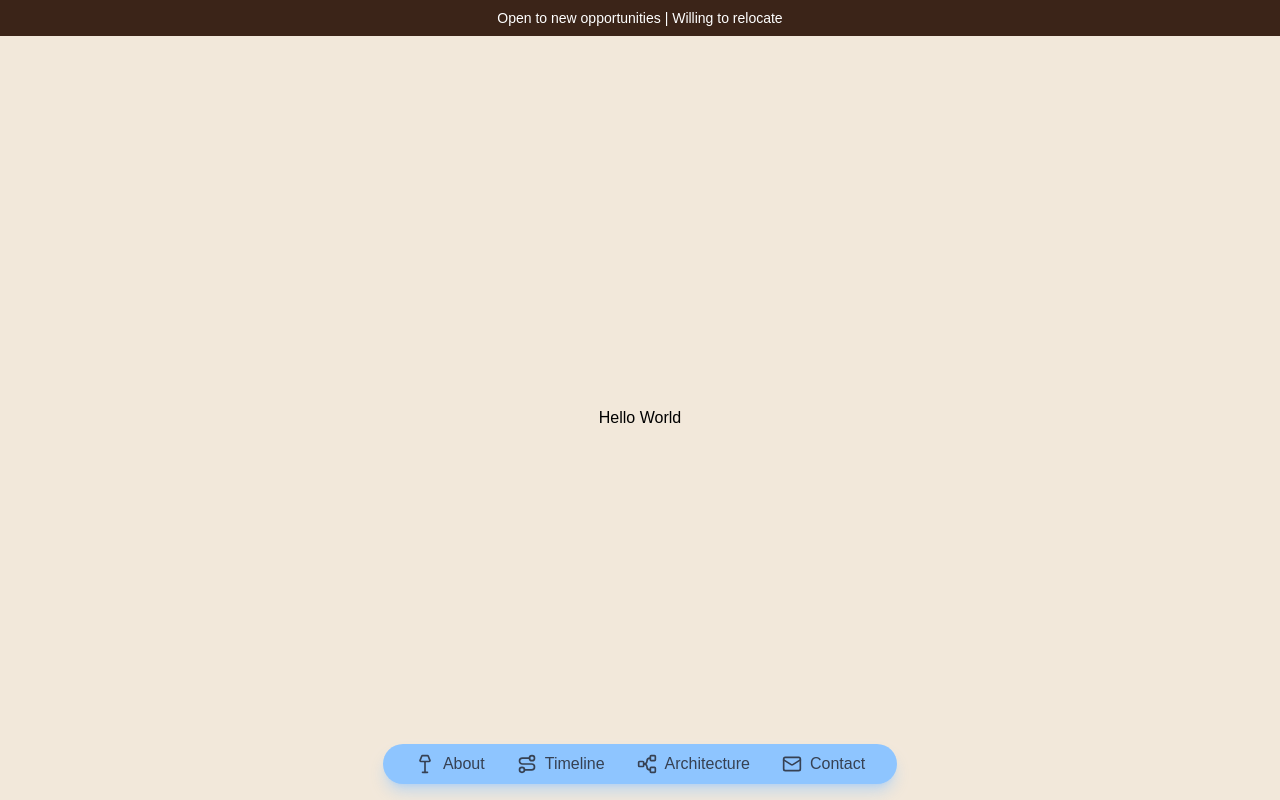
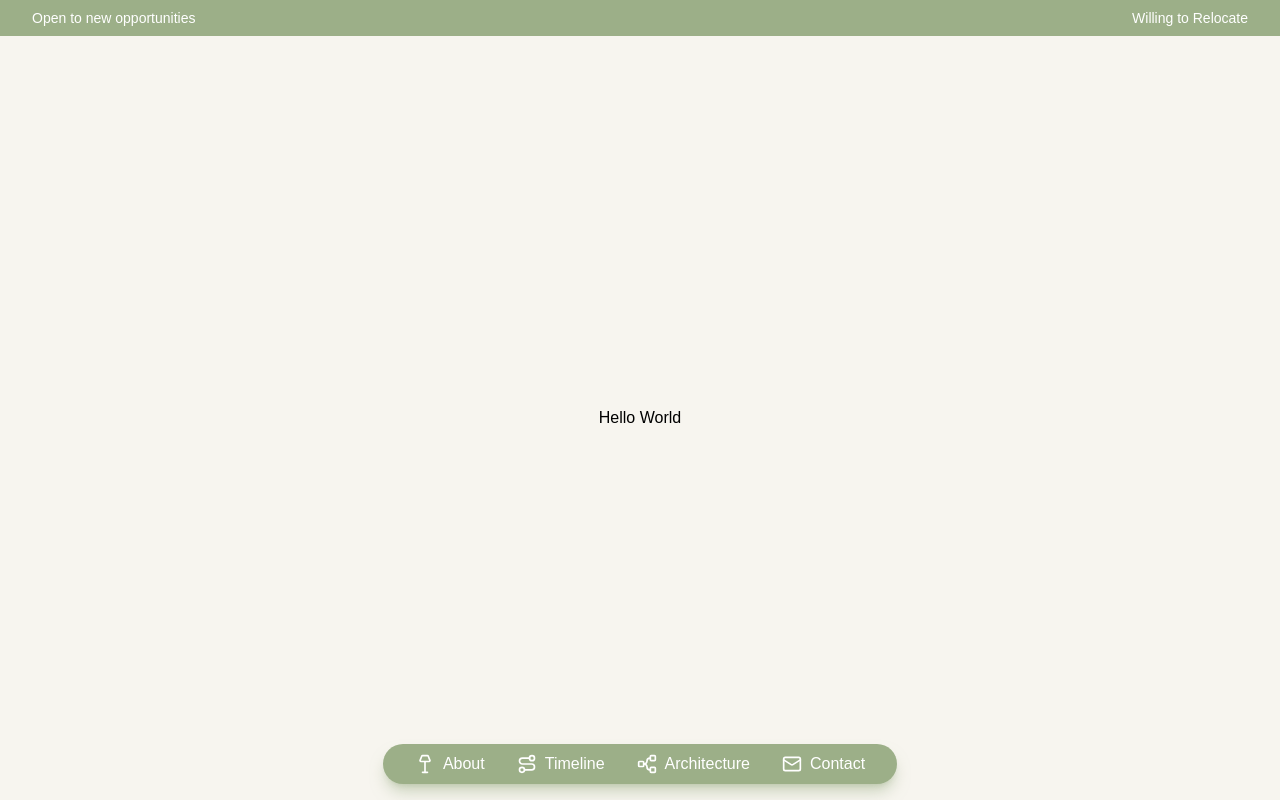
Before and after one commit to ryanctruong/personal-website, a React (Vite) app in the folder client/: page / in a window 1280 px wide. Built offline with nearby package versions, Linux system fonts and the light colour scheme; no server answers.

Commit message:
update color schema and fix banner grid

```diff
--- a/client/src/components/Banner/Banner.tsx
+++ b/client/src/components/Banner/Banner.tsx
@@ -1,7 +1,8 @@
 const Banner = () => {
     return (
-        <div className="text-center bg-[#3B2418] text-white py-2">
-            <p className='text-sm'>Open to new opportunities | Willing to relocate</p>
+        <div className="flex justify-between items-center bg-[#9CAF88] text-white text-sm py-2 px-8">
+            <p>Open to new opportunities</p>
+            <p>Willing to Relocate</p>
         </div>
     );
 };
--- a/client/src/components/Navbar/Navbar.tsx
+++ b/client/src/components/Navbar/Navbar.tsx
@@ -3,7 +3,7 @@ import { LampFloor, DiagramFlowHorizontal, Route, Mail } from 'lucide-react'
 const Navbar = () => {
     return (
         <nav className="fixed inset-x-0 bottom-0 z-10 flex justify-center p-4 text-center">
-            <div className="flex justify-center gap-8 py-2 px-8 rounded-4xl text-md bg-[#8EC5FF] text-gray-700 shadow-lg shadow-[#8EC5FF]/50">
+            <div className="flex justify-center gap-8 py-2 px-8 rounded-4xl text-md bg-[#9CAF88] text-white shadow-lg shadow-[#9CAF88]/50">
                 <div className="flex items-center gap-2 cursor-pointer">
                     <LampFloor size={20} />
                     <p>About</p>
--- a/client/src/index.css
+++ b/client/src/index.css
@@ -7,6 +7,6 @@ body {
   margin: 0;
   height: 100vh;
   width: 100vw;
-  background-color: #F2E8DA;
+  background-color: #F7F5EF;
   font-family: "Work Sans Variable", sans-serif;
 }
```
